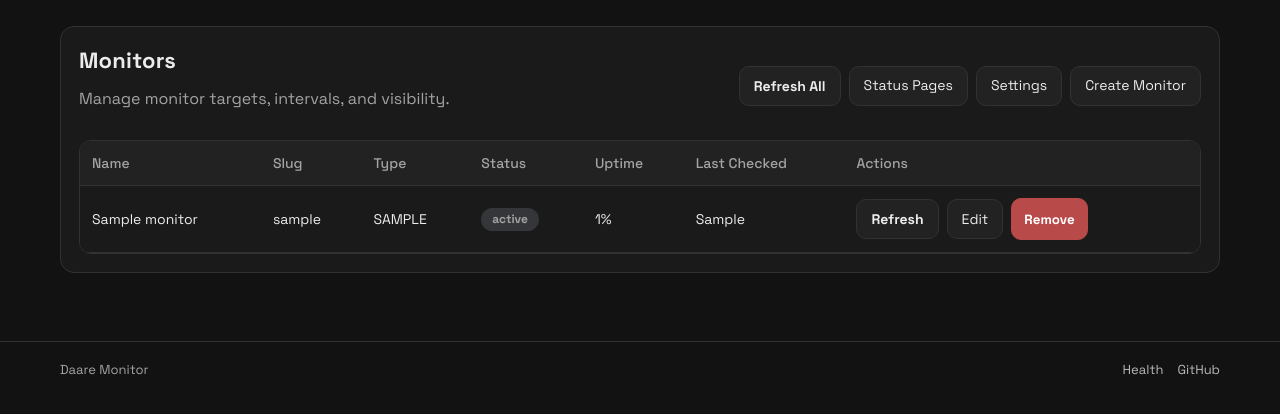
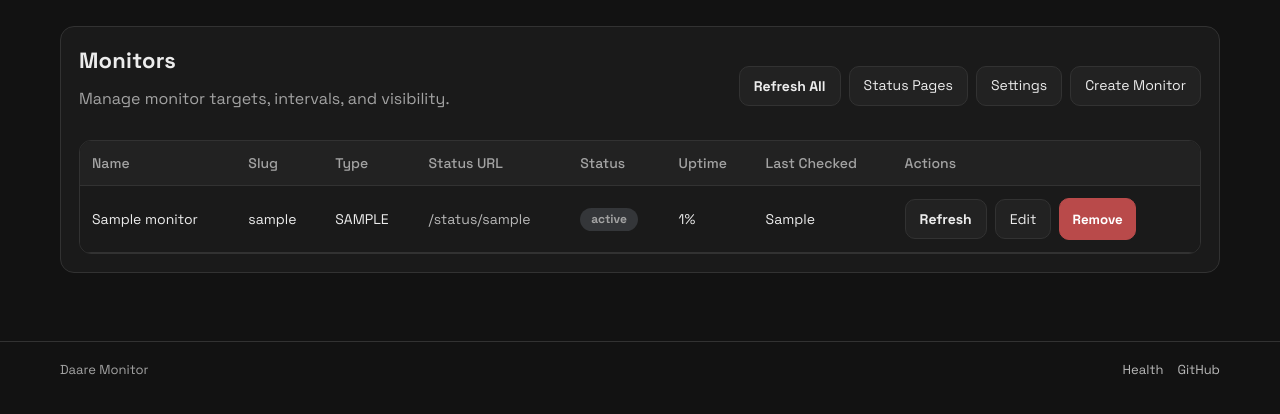
Before and after one commit to birajrai/daare-monitor, a Node server app: template views/admin.ejs in a window 1280 px wide. Shown: the part 61-475 px from the top of the page. Run offline with Node 20, Linux system fonts and the light colour scheme; the template is opened without the code that fills it, so the values that code supplies are empty.

Commit message:
Add Discord role mention & hide monitor URLs
Add support for Discord role mentions and an option to hide monitor target URLs on public status pages. Route/settings: persist notifications_discord_role_mention. Notifier: use configured role mention (falls back to @here) when posting Discord alerts. Views: add input for Discord role mention in settings, add hide_url checkbox to monitor create/edit forms, show "Target URL hidden" on individual status pages when enabled, and add status URL links in admin and status list. Utils: add formatTimeAgo and expose lastCheckedAgo for human-friendly "last checked" times. UI: style checkboxes and link monitor names to their status pages for easier navigation.

```diff
--- a/public/styles.css
+++ b/public/styles.css
@@ -259,6 +259,13 @@
   font-family: inherit;
 }
 
+input[type='checkbox'] {
+  width: 16px;
+  height: 16px;
+  padding: 0;
+  vertical-align: middle;
+}
+
 input:focus, select:focus {
   outline: none;
   border-color: var(--accent);
--- a/routes/admin.js
+++ b/routes/admin.js
@@ -67,6 +67,7 @@
       },
       notifications: {
         discordWebhookUrl: String(body.notifications_discord_webhook_url || '').trim(),
+        discordRoleMention: String(body.notifications_discord_role_mention || '').trim(),
         email: {
           enabled: body.notifications_email_enabled === 'on',
           host: String(body.notifications_email_host || '').trim(),
--- a/services/database.js
+++ b/services/database.js
@@ -66,6 +66,8 @@
 
   await ensureColumn('monitors', 'monitor_type', "TEXT NOT NULL DEFAULT 'http'");
   await ensureColumn('monitors', 'hide_url', 'BOOLEAN NOT NULL DEFAULT FALSE');
+  await ensureColumn('monitors', 'lock_enabled', 'BOOLEAN NOT NULL DEFAULT FALSE');
+  await ensureColumn('monitors', 'lock_password_hash', 'TEXT');
   await run("UPDATE monitors SET monitor_type = 'http' WHERE monitor_type IS NULL OR monitor_type = ''");
 
   await run(`
--- a/services/notifier.js
+++ b/services/notifier.js
@@ -8,7 +8,8 @@
   const appSettings = settings.getCachedSettings();
   if (!appSettings.notifications.discordWebhookUrl) return;
 
-  const content = `@everyone @here [${status}] ${monitor.name}\nURL: ${monitor.url}\nResponse: ${responseTime ?? 'N/A'}ms\nTime: ${new Date().toISOString()}`;
+  const mention = String(appSettings.notifications.discordRoleMention || '').trim() || '@here';
+  const content = `${mention} [${status}] ${monitor.name}\nURL: ${monitor.url}\nResponse: ${responseTime ?? 'N/A'}ms\nTime: ${new Date().toISOString()}`;
 
   try {
     await discordHttp.post(appSettings.notifications.discordWebhookUrl, { content });
--- a/views/admin-create.ejs
+++ b/views/admin-create.ejs
@@ -27,6 +27,7 @@
           </select>
         </label>
         <label>Target<input required name="url" placeholder="https://example.com/health or host:port"></label>
+        <label><input type="checkbox" name="hide_url"> Hide target URL on public status views</label>
         <label>Interval (seconds)<input required type="number" name="interval_seconds" min="10" max="3600" value="60"></label>
         <div class="action-row">
           <button type="submit">Create</button>
--- a/views/admin-edit.ejs
+++ b/views/admin-edit.ejs
@@ -27,6 +27,7 @@
           </select>
         </label>
         <label>Target<input required name="url" value="<%= monitor.url %>"></label>
+        <label><input type="checkbox" name="hide_url" <%= monitor.hide_url ? 'checked' : '' %>> Hide target URL on public status views</label>
         <label>Interval (seconds)<input required type="number" name="interval_seconds" min="10" max="3600" value="<%= monitor.intervalSeconds %>"></label>
         <div class="action-row">
           <button type="submit">Save Changes</button>
--- a/views/admin-settings.ejs
+++ b/views/admin-settings.ejs
@@ -42,6 +42,7 @@
 
         <h2 class="section-title">Notifications</h2>
         <label>Discord webhook URL <input name="notifications_discord_webhook_url" value="<%= settings.notifications.discordWebhookUrl %>"></label>
+        <label>Discord role mention (e.g. &lt;@&amp;123...&gt;) <input name="notifications_discord_role_mention" value="<%= settings.notifications.discordRoleMention || '' %>" placeholder="<@&1234567890>"></label>
         <label><input type="checkbox" name="notifications_email_enabled" <%= settings.notifications.email.enabled ? 'checked' : '' %>> Enable email alerts</label>
         <label>Email host <input name="notifications_email_host" value="<%= settings.notifications.email.host %>"></label>
         <label>Email port <input type="number" name="notifications_email_port" value="<%= settings.notifications.email.port %>"></label>
--- a/views/admin.ejs
+++ b/views/admin.ejs
@@ -27,6 +27,7 @@
               <th>Name</th>
               <th>Slug</th>
               <th>Type</th>
+              <th>Status URL</th>
               <th>Status</th>
               <th>Uptime</th>
               <th>Last Checked</th>
@@ -35,16 +36,17 @@
           </thead>
           <tbody>
             <% if (monitors.length === 0) { %>
-              <tr><td colspan="7">No monitors configured.</td></tr>
+              <tr><td colspan="8">No monitors configured.</td></tr>
             <% } %>
             <% monitors.forEach((m) => { %>
               <tr>
                 <td><%= m.name %></td>
                 <td><%= m.slug %></td>
                 <td><%= (m.monitor_type || 'http').toUpperCase() %></td>
+                <td><a href="/status/<%= m.slug %>" target="_blank" rel="noopener">/status/<%= m.slug %></a></td>
                 <td><span class="badge <%= m.current_status === 'UP' ? 'up' : (m.current_status === 'DOWN' ? 'down' : 'unknown') %>"><%= m.current_status %></span></td>
                 <td><%= m.uptimePercent %>%</td>
-                <td><%= m.last_checked || 'Never' %></td>
+                <td title="<%= m.last_checked || '' %>"><%= m.lastCheckedAgo %></td>
                 <td>
                   <div class="action-row">
                     <form method="post" action="/admin/<%= m.slug %>/refresh">
--- a/views/status-page.ejs
+++ b/views/status-page.ejs
@@ -48,7 +48,7 @@
             <% } %>
             <% monitors.forEach((m) => { %>
               <tr>
-                <td><%= m.name %></td>
+                <td><a href="/status/<%= m.slug %>"><%= m.name %></a></td>
                 <td><%= (m.monitor_type || 'http').toUpperCase() %></td>
                 <td><span class="badge <%= m.current_status === 'UP' ? 'up' : (m.current_status === 'DOWN' ? 'down' : 'unknown') %>"><%= m.current_status %></span></td>
                 <td><%= m.uptimePercent %>%</td>
--- a/views/status.ejs
+++ b/views/status.ejs
@@ -8,7 +8,7 @@
     <section class="card">
       <h1><%= monitor.name %></h1>
       <p class="meta"><strong>Type:</strong> <%= (monitor.monitor_type || 'http').toUpperCase() %></p>
-      <p class="meta"><%= monitor.url %></p>
+      <p class="meta"><%= monitor.hide_url ? 'Target URL hidden' : monitor.url %></p>
       <p class="meta">Last <%= rows.length %> checks uptime: <strong><%= uptimePercent %>%</strong></p>
       <div id="chart" class="chart"></div>
     </section>
```
Also changed, not shown: utils/monitor-view.js (+23 -0 lines).
